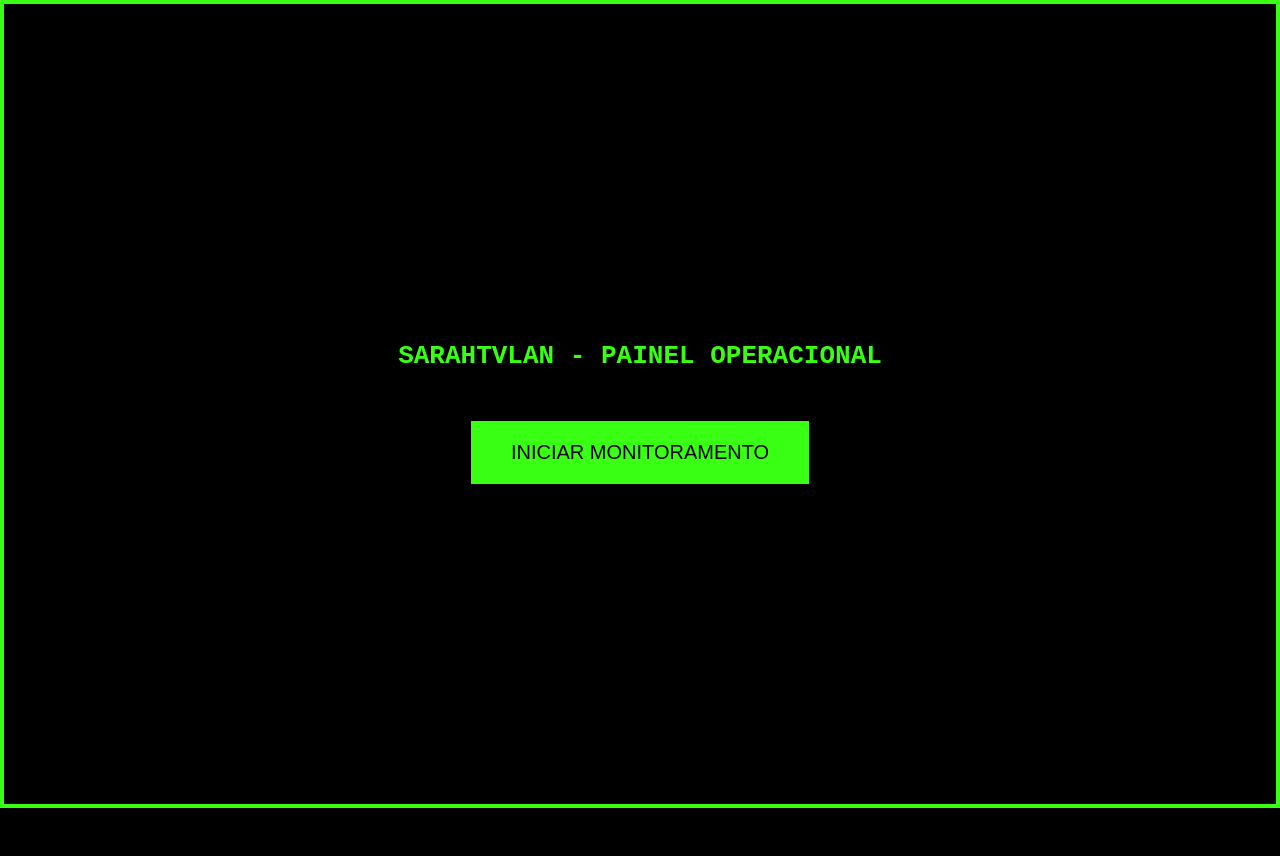
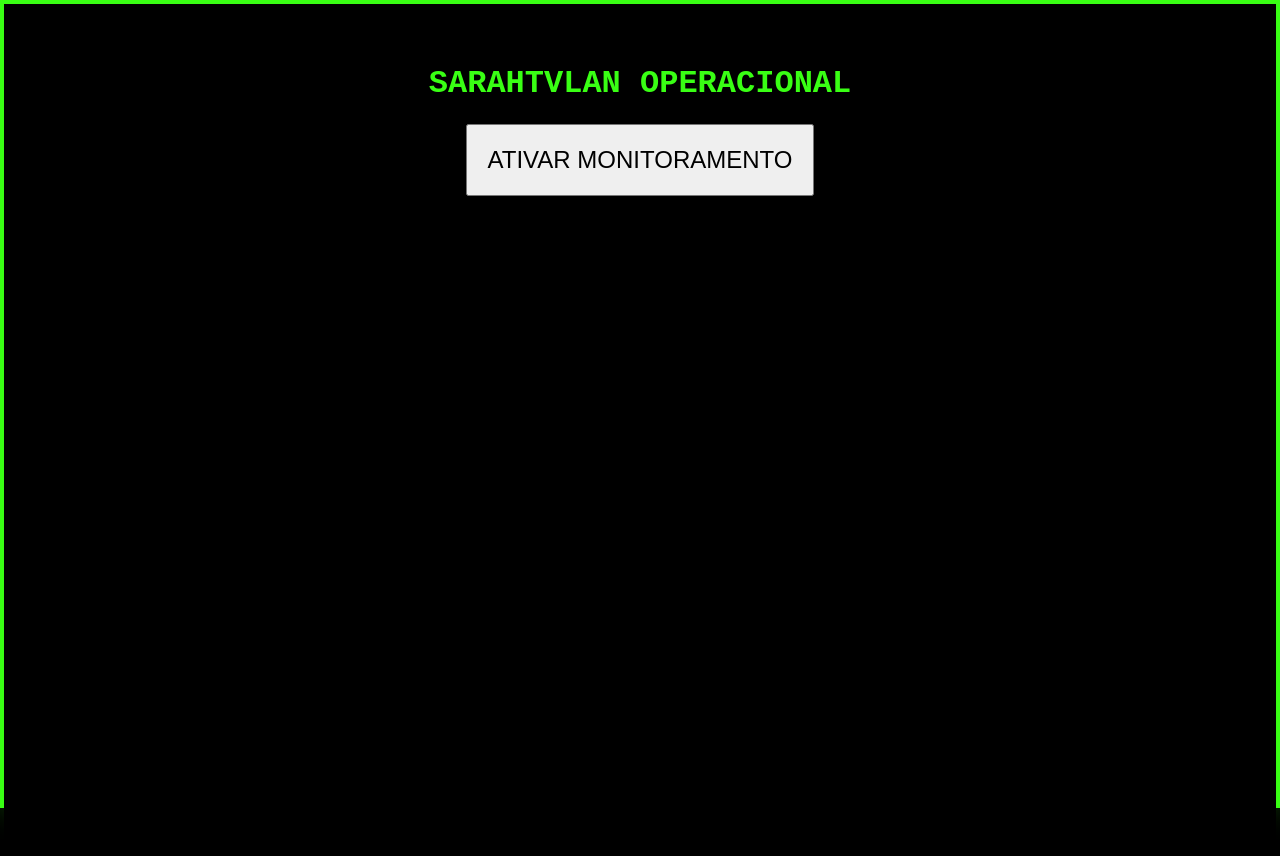
Before and after one commit to tiagameshow-arch/SARAHTVLAN, a React (Vite) app: page / in a window 1280 px wide. Shown: the top 856 px of the page. Before the commit the page ends 808 px from the top, so only its background shows below. Built offline with nearby package versions, Linux system fonts and the light colour scheme.

Commit message:
Update App.tsx

```diff
--- a/src/App.tsx
+++ b/src/App.tsx
@@ -1,27 +1,21 @@
 import React, { useState } from 'react';
 
-// 1. O seu painel de controle (código original)
-const PainelPrincipal = () => {
+// Definimos o componente diretamente aqui
+function PainelPrincipal() {
   return (
-    <div style={{ color: '#39FF14', padding: '20px', fontFamily: 'monospace', textAlign: 'center' }}>
-      <h1>SARAHTVLAN - PAINEL OPERACIONAL</h1>
-      <div style={{ marginTop: '50px' }}>
-        <button
-          style={{ padding: '20px 40px', fontSize: '20px', background: '#39FF14', border: 'none', cursor: 'pointer' }}
-          onClick={() => alert('Sistema de Controle Ativo!')}
-        >
-          INICIAR MONITORAMENTO
-        </button>
-      </div>
-    </div>
-  );
-};
-
-// 2. O componente App que encapsula tudo
-export default function App() {
-  return (
-    <div style={{ background: '#000', minHeight: '100vh', display: 'flex', justifyContent: 'center', alignItems: 'center' }}>
-      <PainelPrincipal />
+    <div style={{ padding: '40px', textAlign: 'center', color: '#39FF14', background: '#000', minHeight: '100vh' }}>
+      <h1>SARAHTVLAN OPERACIONAL</h1>
+      <button
+        style={{ padding: '20px', fontSize: '24px', cursor: 'pointer' }}
+        onClick={() => alert('O sistema está rodando!')}
+      >
+        ATIVAR MONITORAMENTO
+      </button>
     </div>
   );
 }
+
+// O App chama o componente acima
+export default function App() {
+  return <PainelPrincipal />;
+}
```
